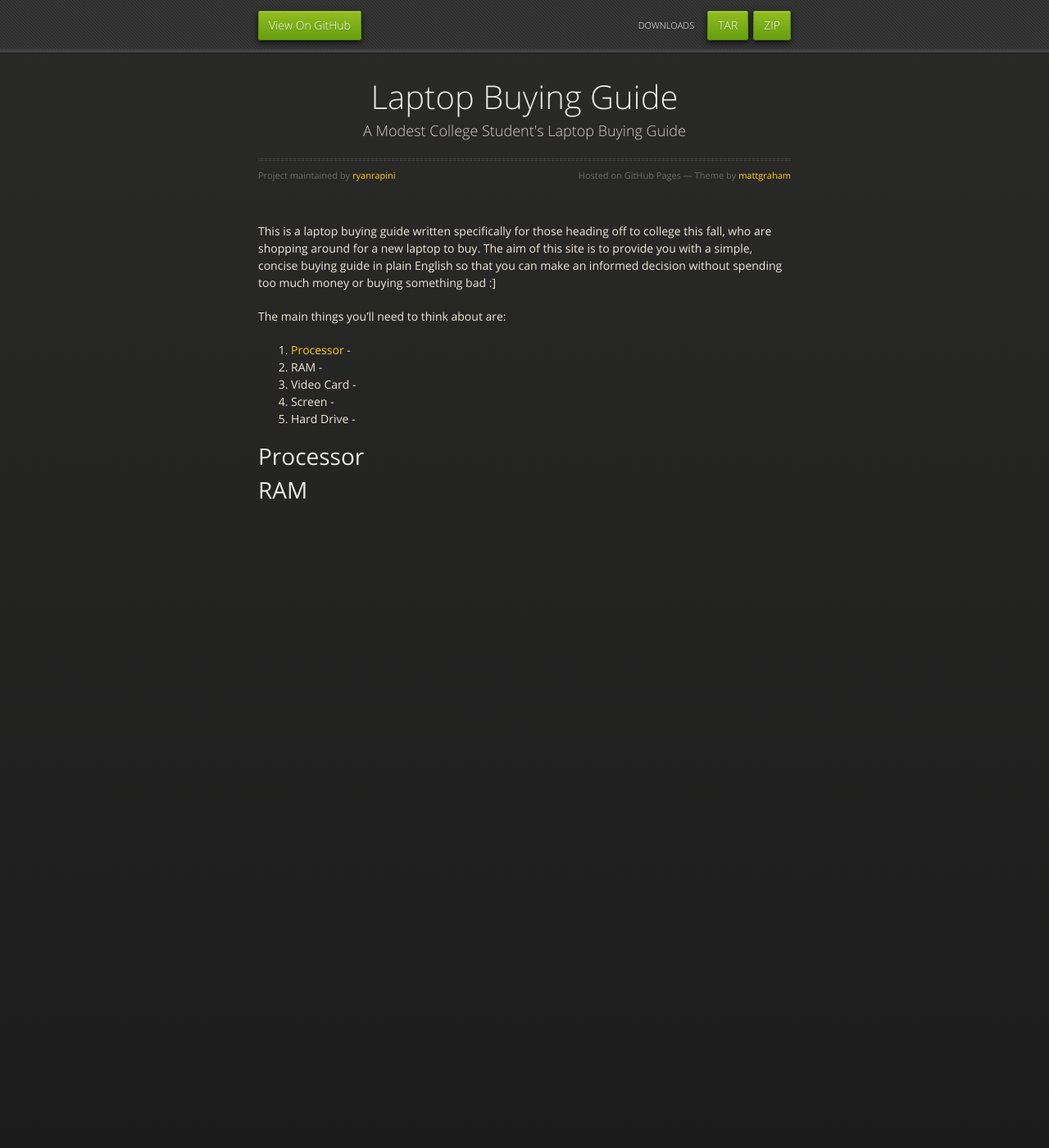
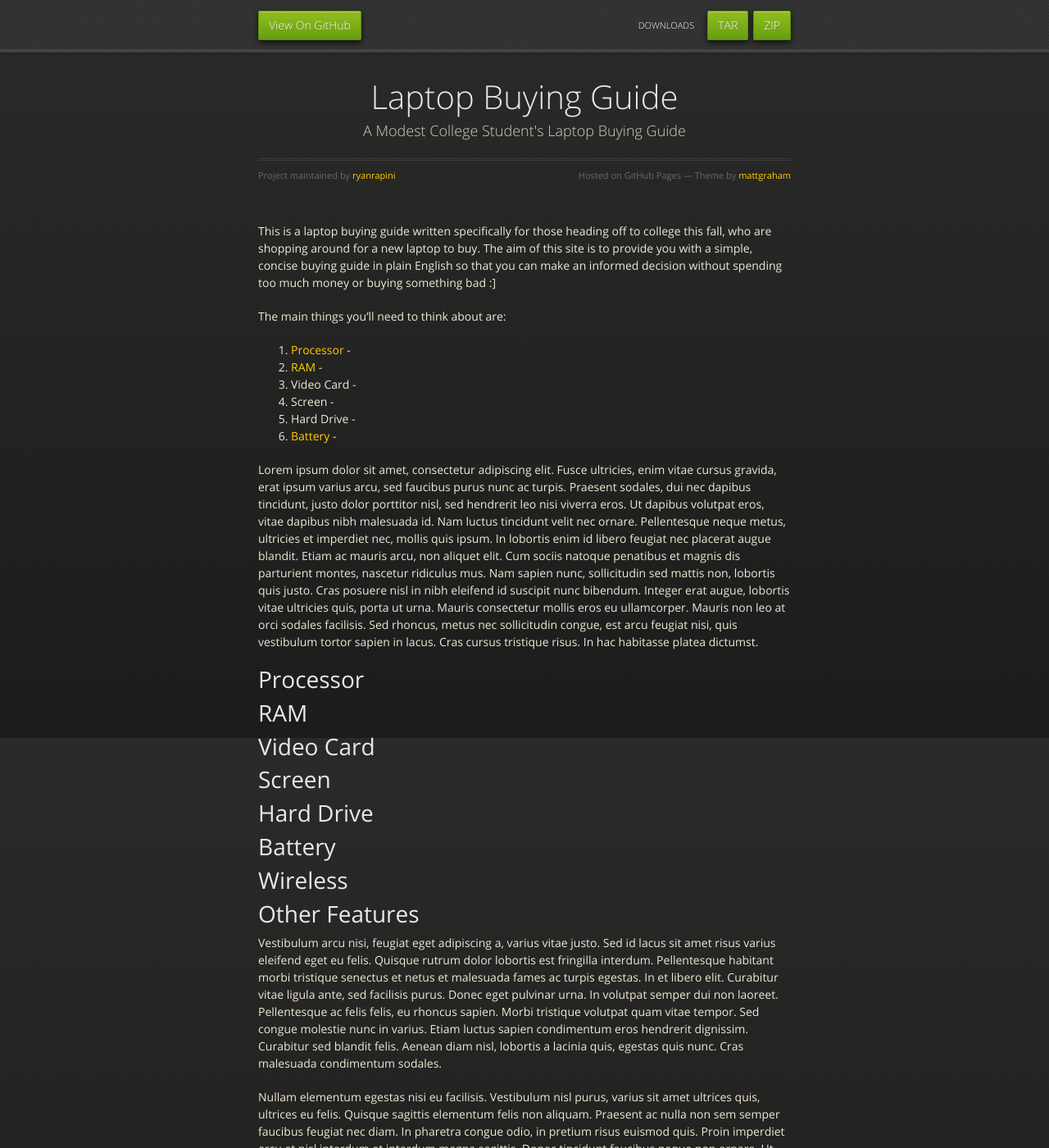
Before and after one commit to ryanrapini/laptopadvice, a Jekyll site: the page built from index.markdown, in a window 1280 px wide and 1400 px high. Shown: the whole window at 82% size. Built offline with Jekyll 4.4.1, drawn with Linux system fonts in a browser that asks for light colours; nearby versions of some CDN libraries; some of the changed text lies outside the part shown.

Commit message:
added placeholders

```diff
--- a/index.markdown
+++ b/index.markdown
@@ -7,11 +7,30 @@ This is a laptop buying guide written specifically for those heading off to coll
 The main things you'll need to think about are:
 
 1. [Processor](#processor) -
-1. RAM -
+1. [RAM](#RAM) -
 1. Video Card -
 1. Screen -
 1. Hard Drive -
+1. [Battery](#battery) -
 
-#Processor
+Lorem ipsum dolor sit amet, consectetur adipiscing elit. Fusce ultricies, enim vitae cursus gravida, erat ipsum varius arcu, sed faucibus purus nunc ac turpis. Praesent sodales, dui nec dapibus tincidunt, justo dolor porttitor nisl, sed hendrerit leo nisi viverra eros. Ut dapibus volutpat eros, vitae dapibus nibh malesuada id. Nam luctus tincidunt velit nec ornare. Pellentesque neque metus, ultricies et imperdiet nec, mollis quis ipsum. In lobortis enim id libero feugiat nec placerat augue blandit. Etiam ac mauris arcu, non aliquet elit. Cum sociis natoque penatibus et magnis dis parturient montes, nascetur ridiculus mus. Nam sapien nunc, sollicitudin sed mattis non, lobortis quis justo. Cras posuere nisl in nibh eleifend id suscipit nunc bibendum. Integer erat augue, lobortis vitae ultricies quis, porta ut urna. Mauris consectetur mollis eros eu ullamcorper. Mauris non leo at orci sodales facilisis. Sed rhoncus, metus nec sollicitudin congue, est arcu feugiat nisi, quis vestibulum tortor sapien in lacus. Cras cursus tristique risus. In hac habitasse platea dictumst.
 
-#RAM
+# Processor
+
+# RAM
+
+# Video Card
+
+# Screen
+
+# Hard Drive
+
+# Battery
+
+# Wireless
+
+# Other Features
+
+Vestibulum arcu nisi, feugiat eget adipiscing a, varius vitae justo. Sed id lacus sit amet risus varius eleifend eget eu felis. Quisque rutrum dolor lobortis est fringilla interdum. Pellentesque habitant morbi tristique senectus et netus et malesuada fames ac turpis egestas. In et libero elit. Curabitur vitae ligula ante, sed facilisis purus. Donec eget pulvinar urna. In volutpat semper dui non laoreet. Pellentesque ac felis felis, eu rhoncus sapien. Morbi tristique volutpat quam vitae tempor. Sed congue molestie nunc in varius. Etiam luctus sapien condimentum eros hendrerit dignissim. Curabitur sed blandit felis. Aenean diam nisl, lobortis a lacinia quis, egestas quis nunc. Cras malesuada condimentum sodales.
+
+Nullam elementum egestas nisi eu facilisis. Vestibulum nisl purus, varius sit amet ultrices quis, ultrices eu felis. Quisque sagittis elementum felis non aliquam. Praesent ac nulla non sem semper faucibus feugiat nec diam. In pharetra congue odio, in pretium risus euismod quis. Proin imperdiet arcu et nisl interdum et interdum magna sagittis. Donec tincidunt faucibus neque non ornare. Ut consectetur enim cursus dolor tempor porta. Aenean ut libero nisl. In commodo pellentesque felis, quis venenatis magna mollis quis. Ut non mollis eros. Morbi at leo vitae purus ultricies congue.
```
